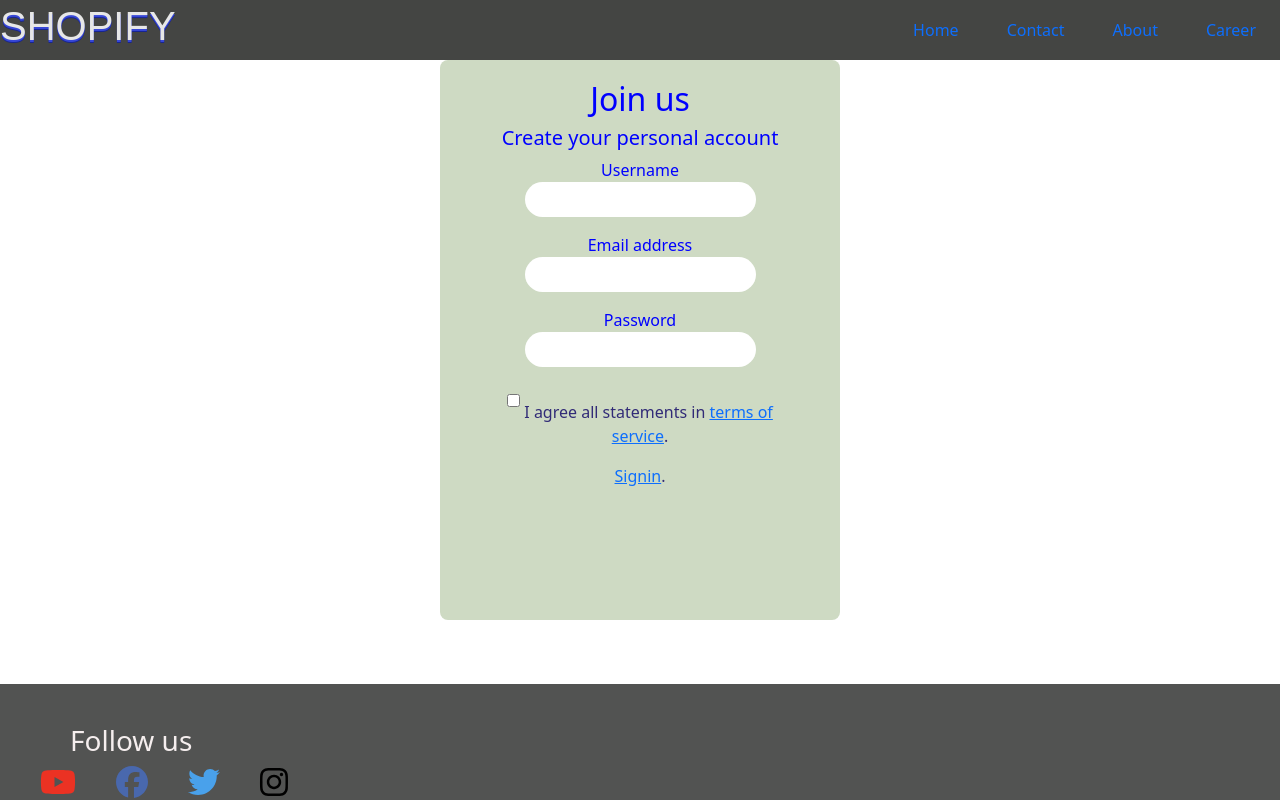
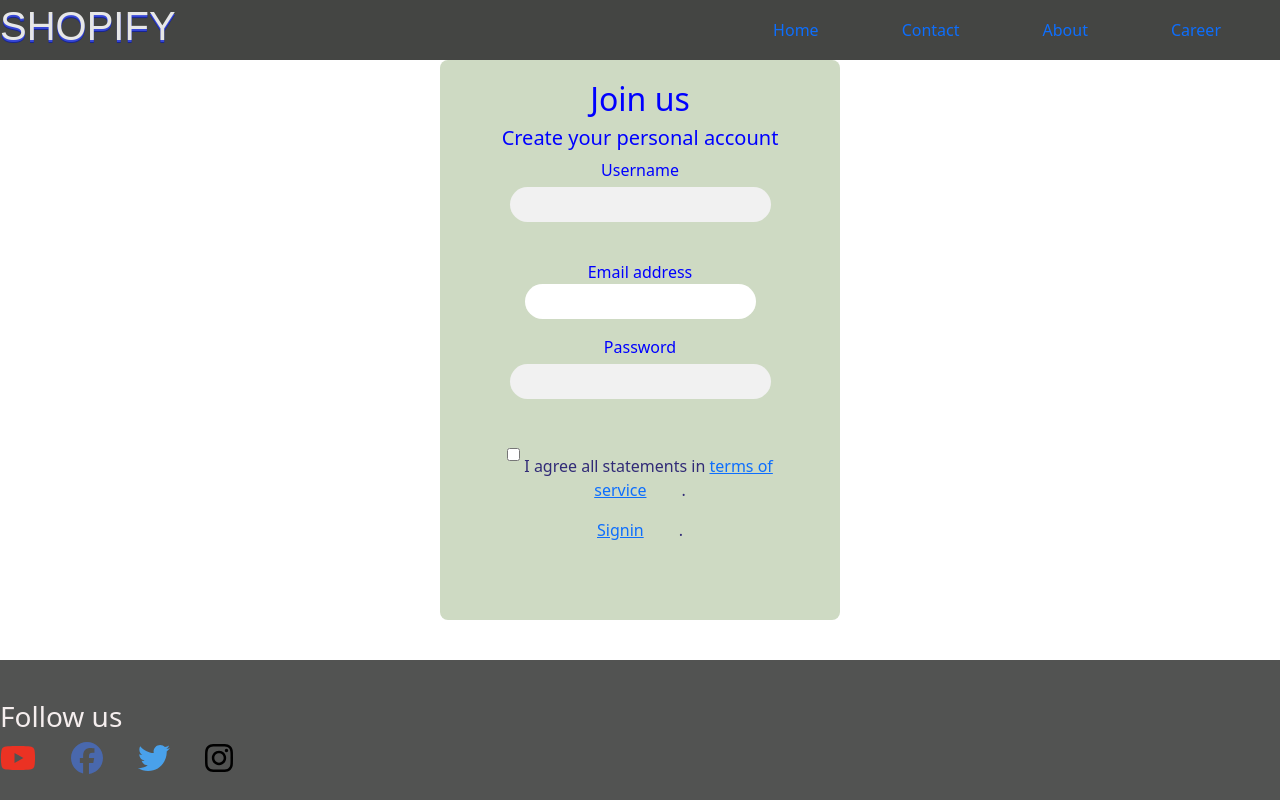
Before and after one commit to ndakalajulius/Shopify, a React (Create React App) app: page /career in a window 1280 px wide. Built offline with nearby package versions, Linux system fonts and the light colour scheme.

Commit message:
added the  products sections

```diff
--- a/src/App.js
+++ b/src/App.js
@@ -12,6 +12,7 @@
 function App() {
   return (
     <>
+
       <Router>
         <Routes>
           <Route path="/about" element={<About />} />
--- a/src/components/Footer.css
+++ b/src/components/Footer.css
@@ -1,30 +1,25 @@
-*{
+* {
   margin: 0;
   padding: 0;
   box-sizing: border-box;
 }
-.footer{
+.footer {
   position: absolute;
   bottom: 0;
   left: 0;
   right: 0;
+  height: 140px;
   background: #373837dc;
   flex-grow: 0;
   flex-shrink: 0;
   padding-top: 40px;
   color: #f5eeee;
 }
-h3{
-  margin-left: 70px;
 
-}
-.social-container {
+a {
+  justify-content: space-between;
+  margin-right: 35px;
 
-
-  }
-  a.social {
-
-    margin-left: 40px;
 }
 a.social:hover {
   transform: translateY(-2px);
--- a/src/components/Footer.js
+++ b/src/components/Footer.js
@@ -10,28 +10,28 @@
 const Footer = () => {
   return (
     <div className="footer">
-      <div classname="social-container">
-        <h3>Follow us </h3>
+      <div classname="social-container-left" >
+        <h3> Follow us </h3>
         <a
-          href="https://www.youtube.com/c/jamesqquick"
+          href="https://www.youtube.com/c/juliusndakala"
           className="youtube social"
         >
           <FontAwesomeIcon icon={faYoutube} size="2x" />
         </a>
         <a
-          href="https://www.facebook.com/learnbuildteach/"
+          href="https://www.facebook.com/juliusndakala/"
           className="facebook social"
         >
           <FontAwesomeIcon icon={faFacebook} size="2x" />
         </a>
         <a
-          href="https://www.twitter.com/jamesqquick"
+          href="https://www.twitter.com/juliusndakala"
           className="twitter social"
         >
           <FontAwesomeIcon icon={faTwitter} size="2x" />
         </a>
         <a
-          href="https://www.instagram.com/learnbuildteach"
+          href="https://www.instagram.com/juliusndakala"
           className="instagram social"
         >
           <FontAwesomeIcon icon={faInstagram} size="2x" />
--- a/src/components/Landing.js
+++ b/src/components/Landing.js
@@ -1,15 +1,31 @@
-import React from 'react'
-import './Landing.css'
+import React from "react";
+import "./Landing.css";
+import Products from "./Products";
 const Landing = () => {
   return (
-    <div className='landingmain'>
-     <div className='heading '> WELCOME TO <br></br>MOOD BOOST </div>
-     <div className='text'> <i>We are on a mission to boost mental health  by celebrating feel good moods every month
-      This month we are hoping to help every one  feel more curious </i></div>
-   <div className='getstarted'>  <a href="./home" class="button">Get started</a></div>
+<>
+    <Products/>
+    <div className="landingmain">
+      <div className="heading ">
+        {" "}
+        WELCOME TO <br></br>MOOD BOOST{" "}
+      </div>
+      <div className="text">
+        {" "}
+        <i>
+          We are on a mission to boost mental health by celebrating feel good
+          moods every month This month we are hoping to help every one feel more
+          curious{" "}
+        </i>
+      </div>
+      <div className="getstarted">
+        <a href="/home" class="button">
+          Get started
+        </a>
+      </div>
+    </div>
+    </>
+  );
+};
 
-    </div>
-  )
-}
-
-export default Landing
+export default Landing;
--- /dev/null
+++ b/src/components/Products.js
@@ -0,0 +1,16 @@
+import React from 'react'
+import "./products.css";
+const Products = () => {
+  return (
+    <div><div class="card">
+    <img src="jeans3.jpg" alt="Denim Jeans" style={{width:"100%"}}/>
+    <h1>Tailored Jeans</h1>
+    <p class="price">$19.99</p>
+    <p>Some text about the jeans..</p>
+    <p><button>Add to Cart</button></p>
+  </div>
+  </div>
+  )
+}
+
+export default Products
--- a/src/components/SignInPage.css
+++ b/src/components/SignInPage.css
@@ -21,3 +21,19 @@
   color: beige;
   margin: auto;
 }
+
+* {box-sizing: border-box}
+
+/* Full-width input fields */
+  input[type=text], input[type=password] {
+   padding: 15px;
+  margin: 5px 0 22px 0;
+  display: inline-block;
+  border: none;
+  background: #f1f1f1;
+}
+
+input[type=text]:focus, input[type=password]:focus {
+  background-color: #ddd;
+  outline: none;
+}
--- /dev/null
+++ b/src/components/products.css
@@ -0,0 +1,28 @@
+.card {
+    box-shadow: 0 4px 8px 0 rgba(0, 0, 0, 0.2);
+    max-width: 300px;
+    margin: auto;
+    text-align: center;
+    font-family: arial;
+  }
+
+  .price {
+    color: grey;
+    font-size: 22px;
+  }
+
+  .card button {
+    border: none;
+    outline: 0;
+    padding: 12px;
+    color: white;
+    background-color: #000;
+    text-align: center;
+    cursor: pointer;
+    width: 100%;
+    font-size: 18px;
+  }
+
+  .card button:hover {
+    opacity: 0.7;
+  }
```
Also changed, not shown: src/components/SignInPage.js (+19 -10 lines). Lines whose indentation alone changed are shown as unchanged.
